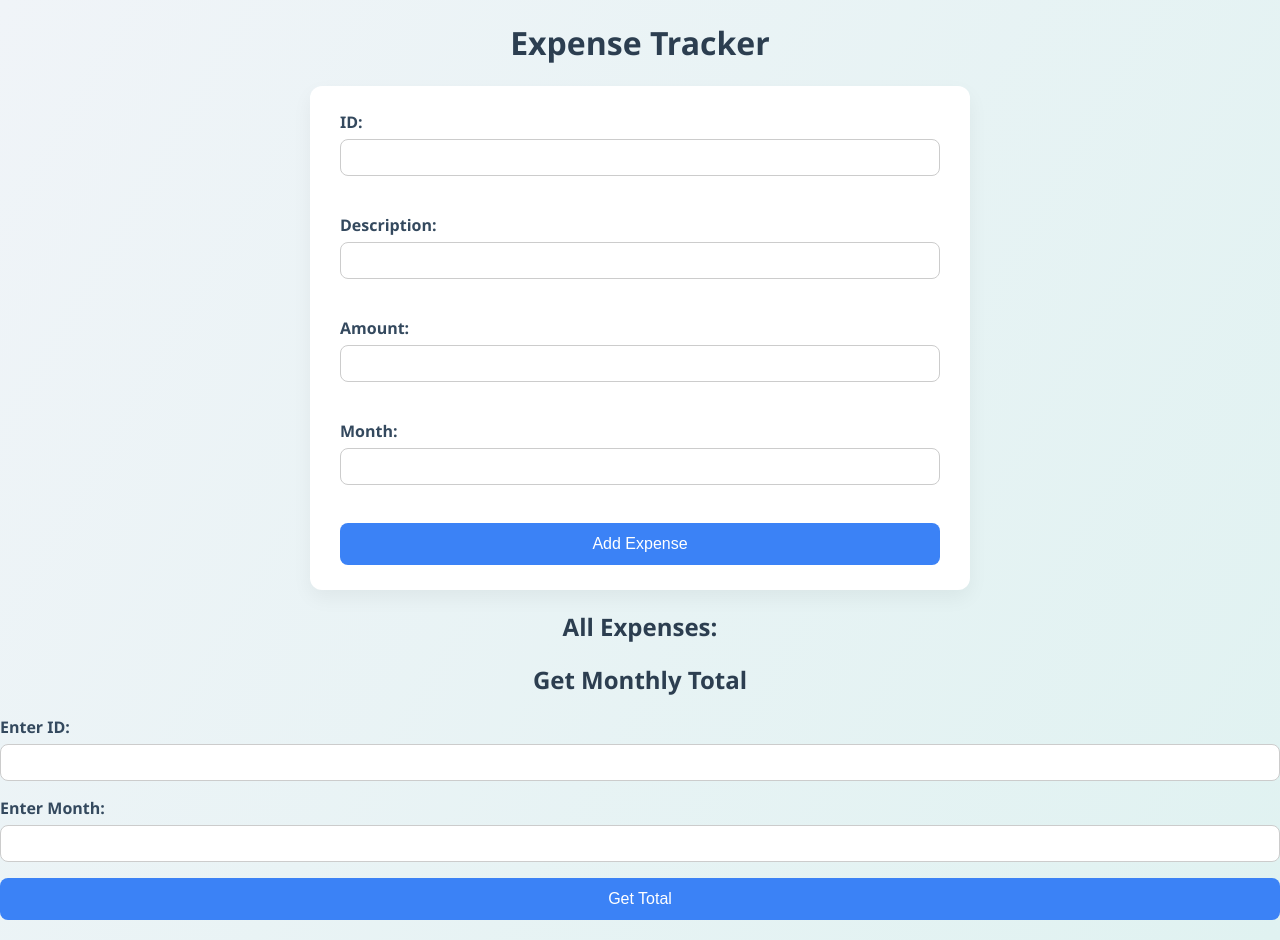
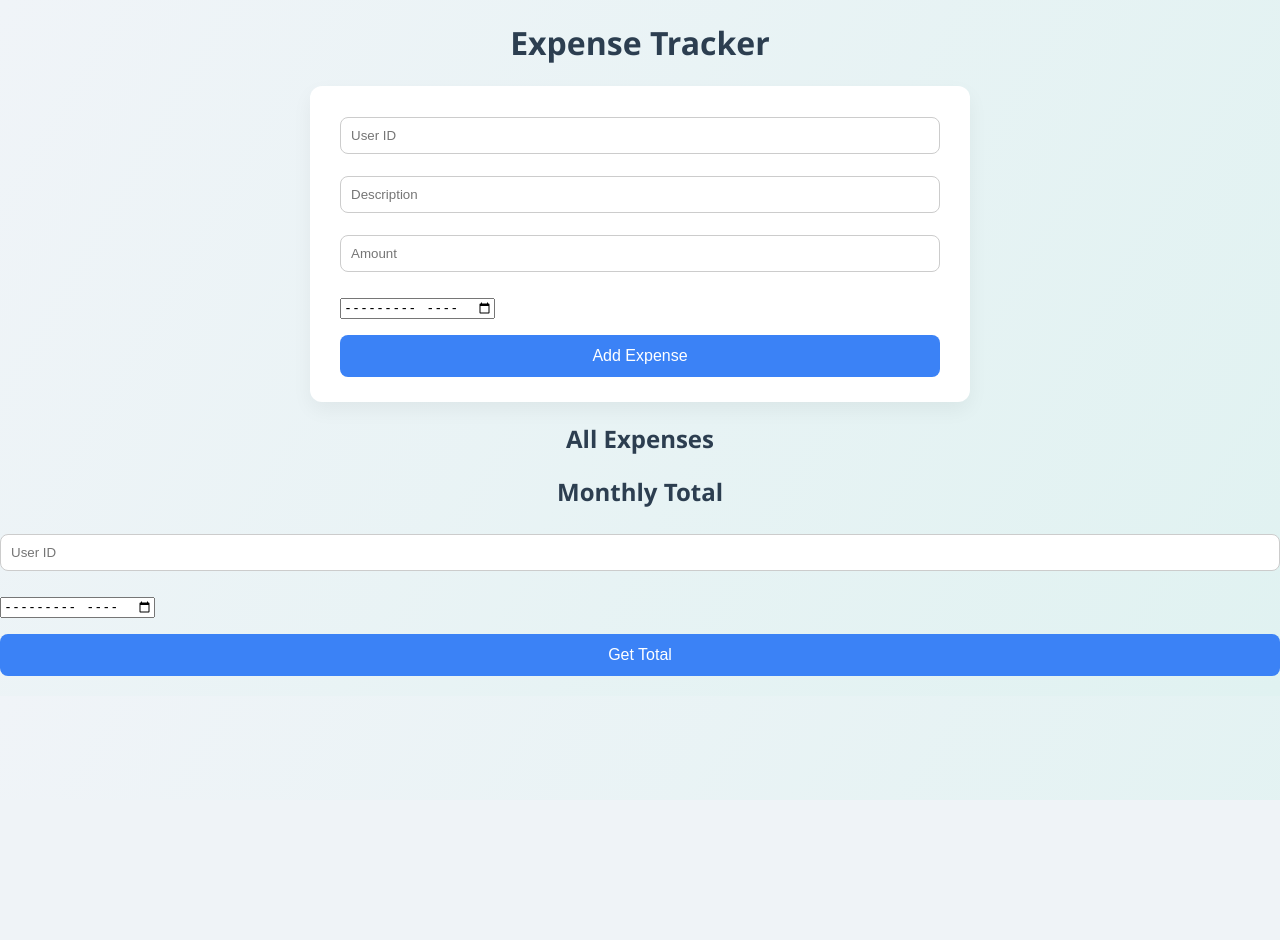
Before and after one commit to khushiimalviya21/expense-tracker, a FastAPI app: page / in a window 1280 px wide. After the commit the page ends 696 px from the top, so only its background shows below. Run offline with FastAPI, Linux system fonts and the light colour scheme; data that the repository does not hold is empty.

Commit message:
Update index.html

```diff
--- a/templates/index.html
+++ b/templates/index.html
@@ -80,39 +80,35 @@
         font-size: 1.25rem;
         margin-top: 10px;
     }
+    input[type="month"] {
+    margin-top: 10px; /* adjust the value as needed */
+    margin-bottom: 16px; /* keep consistent spacing below */
+}
+
 </style>
 
+
 </head>
+
 <body>
     <h1>Expense Tracker</h1>
 
     <form id="expense-form">
-        <label for="id">ID:</label>
-        <input type="number" id="id" name="id" required><br><br>
-
-        <label for="desc">Description:</label>
-        <input type="text" id="desc" name="desc" required><br><br>
-
-        <label for="amount">Amount:</label>
-        <input type="number" id="amount" name="amount" required><br><br>
-
-        <label for="month">Month:</label>
-        <input type="text" id="month" name="month" required><br><br>
-
+        <input type="number" id="id" placeholder="User ID" required>
+        <input type="text" id="desc" placeholder="Description" required>
+        <input type="number" id="amount" placeholder="Amount" required step="0.01">
+        <input type="month" id="date" placeholder="Month" required>
         <button type="submit">Add Expense</button>
     </form>
 
-    <h2>All Expenses:</h2>
+    <h2>All Expenses</h2>
     <ul id="expense-list"></ul>
 
-    <h2>Get Monthly Total</h2>
-    <label for="search-id">Enter ID:</label>
-    <input type="number" id="search-id">
-    <label for="search-month">Enter Month:</label>
-    <input type="text" id="search-month">
+    <h2>Monthly Total</h2>
+    <input type="number" id="search-id" placeholder="User ID">
+    <input type="month" id="search-month">
     <button onclick="getMonthlyTotal()">Get Total</button>
-
-    <h3 id="total-output"></h3>
+    <p id="total-output"></p>
 
     <script>
         // Fetch all expenses from backend and display
@@ -133,8 +129,12 @@
             const id = parseInt(document.getElementById('id').value);
             const desc = document.getElementById('desc').value;
             const amount = parseFloat(document.getElementById('amount').value);
+            const dateValue = document.getElementById('date').value;
 
-        const expense = { id: id, title: desc, amount: amount };
+            // Convert month input to full date (first day of month)
+            const date = new Date(dateValue + '-01');
+
+            const expense = { id: id, title: desc, amount: amount, date: date };
 
             try {
                 const response = await fetch('/expenses', {
@@ -156,7 +156,8 @@
             list.innerHTML = '';
             expenses.forEach(exp => {
                 const item = document.createElement('li');
-            item.textContent = `ID: ${exp.id}, Description: ${exp.title}, Amount: ₹${exp.amount}`;
+                const expDate = new Date(exp.date);
+                item.textContent = `ID: ${exp.id}, Description: ${exp.title}, Amount: ₹${exp.amount}, Date: ${expDate.getMonth()+1}/${expDate.getFullYear()}`;
                 list.appendChild(item);
             });
         }
@@ -164,8 +165,19 @@
         // Get monthly total from backend
         async function getMonthlyTotal() {
             const searchId = parseInt(document.getElementById('search-id').value);
+            const monthInput = document.getElementById('search-month').value;
+
+            let month, year;
+            if (monthInput) {
+                const parts = monthInput.split('-');
+                year = parseInt(parts[0]);
+                month = parseInt(parts[1]);
+            }
+
             try {
-            const response = await fetch(`/expenses/summary/${searchId}`);
+                const url = `/expenses/summary/${searchId}` +
+                            (month ? `?month=${month}&year=${year}` : '');
+                const response = await fetch(url);
                 const data = await response.json();
                 document.getElementById('total-output').textContent =
                     `Total expense for ID ${data.user_id} in ${data.month}/${data.year}: ₹${data.total}`;
```
Lines whose indentation alone changed are shown as unchanged.
